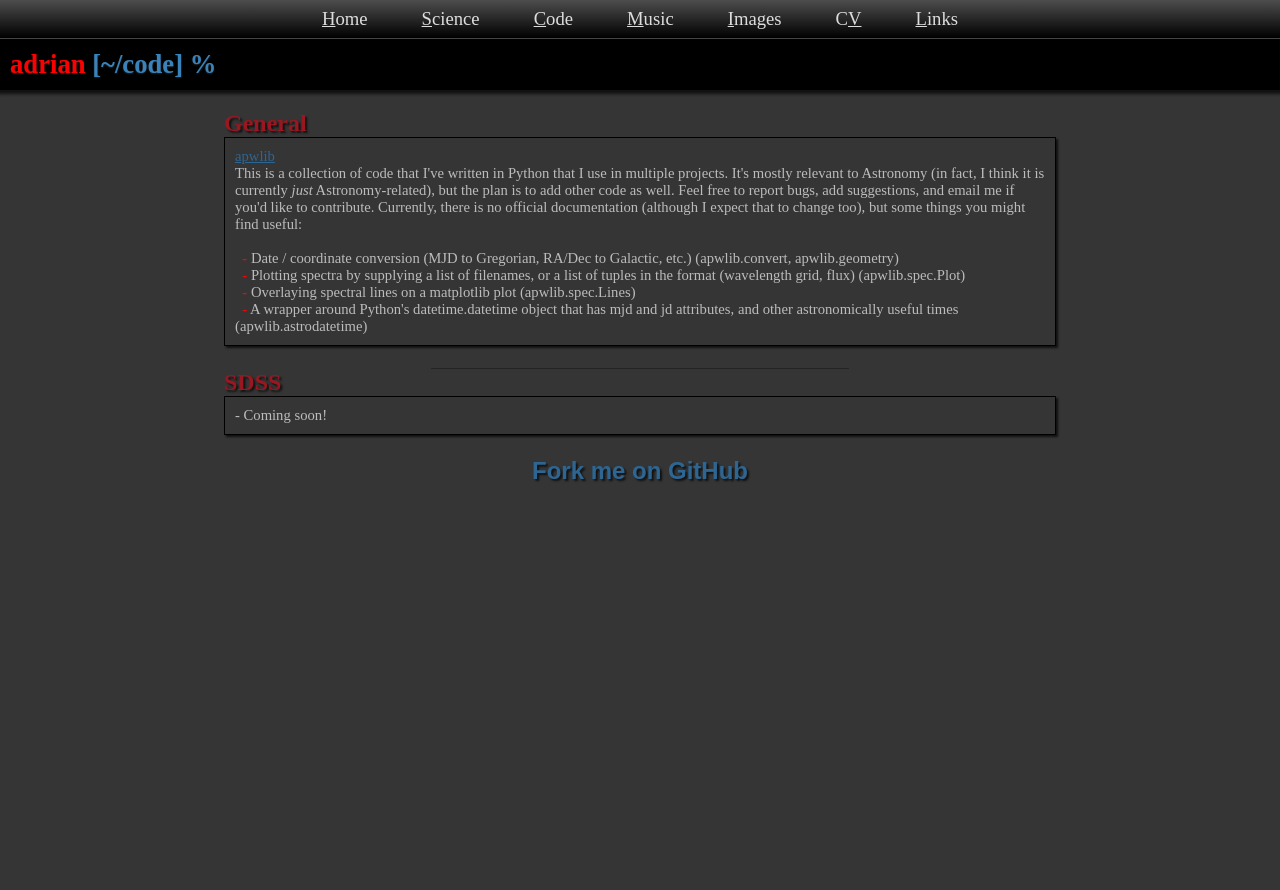
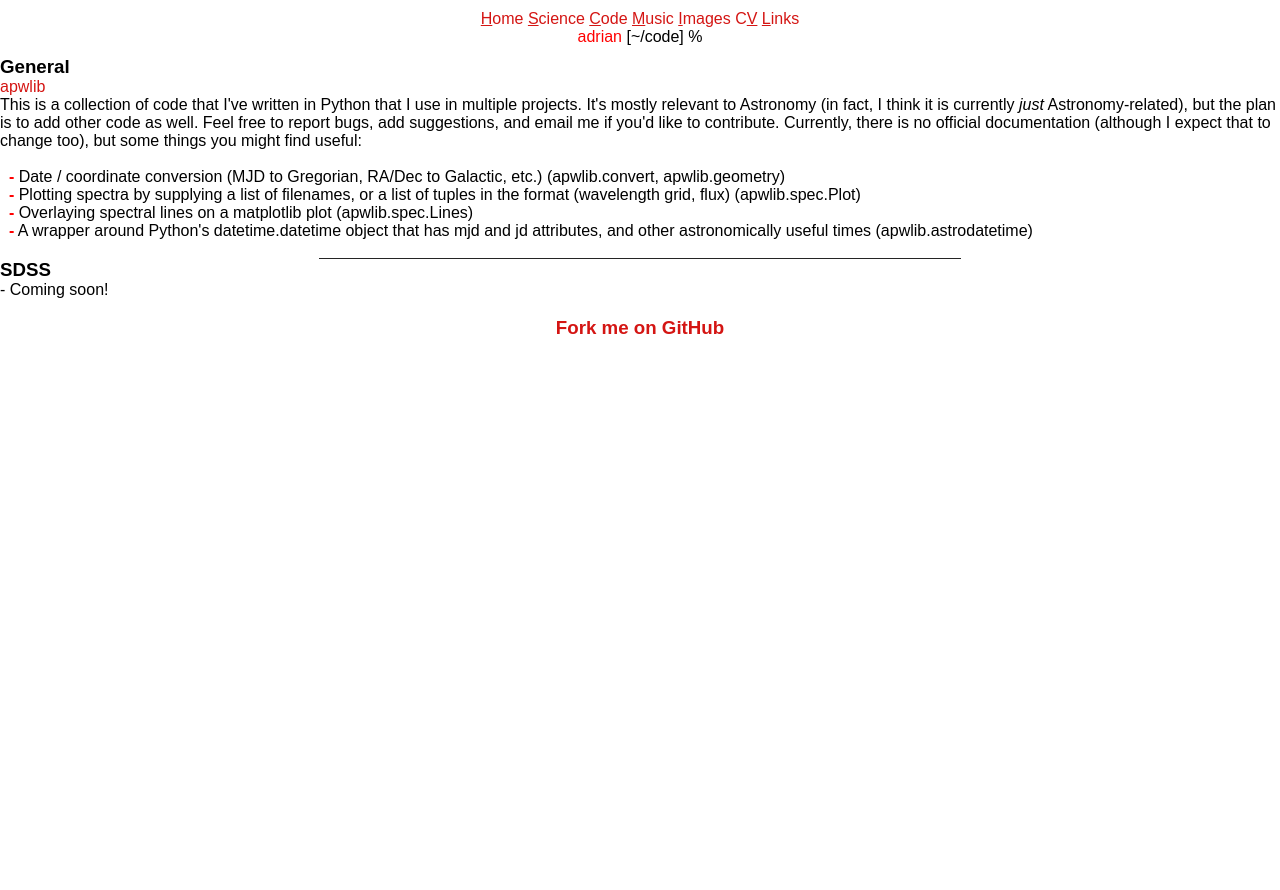
Before and after one commit to adrn/adrianpricewhelan.com, a PHP site: page /code.html in a window 1280 px wide. After the commit the page ends 334 px from the top, so only its background shows below. Run offline with PHP 8.4, Linux system fonts and the light colour scheme.

Commit message:
Started re-formatting main page

```diff
--- a/css/style.css
+++ b/css/style.css
@@ -1,143 +1,75 @@
-* {margin:0 auto;padding:0;}
+* {margin:0 auto; padding:0;}
 
-html, body {height: 100%;}
+html, body {
+    background: #fff;
+    width: 100%;
+    font-family: 'Carrois Gothic', sans-serif;
+}
 
 body {
-    background: #000;
-    background-size: 100%;
-    -moz-background-size: 100%;
 }
 
+/* --------------------------------
+    HEADER and MENU
+   -------------------------------- */
 header {
     position: relative;
-    box-shadow: 0px 2px 3px 2px #111;
-    z-index: 2000;
-    clear:both;
+    z-index: 1000;
+    width: 60%;
+    margin: auto;
+    text-align: center;
+
+    padding-top: 10px;
+    padding-bottom: 10px;
 }
 
-footer {
-    text-align: center;
-    color: #aaa;
-    font-family: "Andale Mono";
-    background: #444;
-    position: relative;
-	margin-top: -160px; /* negative value of footer height */
-	height: 150px;
-	clear:both;
-	padding-top: 5px;
-	box-shadow: 0px 0px 5px 2px #111;
+ul.menu {
+    padding-top: 4px;
+    padding-bottom: 4px;
 }
 
+ul.menu li {
+    vertical-align:middle;
+	padding: 0px 25px;
+	list-style: none;
+	display: inline;
+}
+
+ul.menu li#name {
+    font-size: 16pt;
+    font-weight: bold;
+	padding: 0px 25px;
+	list-style: none;
+	display: inline;
+	border-right: 1px solid #ccc;
+}
+
+a.menu_item {
+    text-decoration: none;
+    color: #D41513;
+}
+
+a.menu_item:hover {
+    text-decoration: underline;
+    color: #FA000D;
+}
+
+/* --------------------------------
+    LINKS
+   -------------------------------- */
 a {
-    text-decoration: underline;
-    color: #2E6693;
+    text-decoration: none;
+    color: #D41513;
 }
 
 a:hover {
-    color: #3A82BA;
+    text-decoration: underline;
+    color: #FA000D;
 }
 
-h3 {
-    color: #991720;
-    font-size: 18pt;
-    font-family: "Andale Mono";
-    text-shadow: 2px 2px 2px #111;
+/* --------------------------------
+    FOOTER
+   -------------------------------- */
+footer {
+
 }
-
-div.shadow {
-    border: 1px solid #000;
-    padding: 10px;
-    box-shadow: 2px 2px 2px 0px #111;
-    z-index: 5000;
-    font-size: 11pt;
-    font-weight: lighter;
-    color: #bcbcbc;
-}
-
-.padded {
-    padding-left: 50px;
-    padding-right: 50px;
-}
-
-img {
-    -webkit-box-shadow: 0px 0px 5px 2px #111;
-    -moz-box-shadow: 0px 0px 5px 2px #111;
-    box-shadow: 0px 0px 5px 2px #111;
-}
-
-.name {
-    background: #000;
-    padding-left: 10px;
-    padding-top: 10px;
-    padding-bottom: 10px;
-    color: #ddd;
-    font-family: "Andale Mono";
-    font-weight: bolder;
-    font-size: 20pt;
-    text-shadow: 0px 1px 2px #222;
-}
-
-.redBox {
-    background-color: #ff0000;
-}
-
-a.menu {
-    font-family: "Andale Mono";
-    padding-left: 25px;
-    padding-right: 25px;
-    text-decoration: none;
-    color: #ddd;
-    font-size: 14pt;
-}
-
-div.menu {
-    padding-top: 8px;
-    padding-bottom: 8px;
-    text-align: left;
-    text-align: center;
-    min-width: 900px;
-    border-bottom: 1px solid #444;
-
-    background: -webkit-linear-gradient(top, #000, #333);
-    background: -webkit-gradient(linear, 0% 0%, 0% 100%, from(#4d4d4d), to(#000));
-
-    z-index: 200;
-}
-
-.page {
-    width: 100%;
-    /*min-height: 500px;*/
-    min-height: 100%;
-    background-color: #353535;
-    z-index: -1;
-}
-
-.content {
-    padding-top: 20px;
-    /*padding-bottom: 20px;*/
-    overflow:auto;
-	padding-bottom: 150px;
-    width: 65%;
-    min-width: 750px;
-    min-height: 600px;
-    color: #fff;
-    font-family: "Andale Mono";
-    font-size: 14pt;
-    padding-left: 5px;
-    padding-right: 5px;
-}
-
-div.image {
-    text-align: center;
-}
-
-div.imageText {
-    position:relative;
-	top:-12px;
-	left: 225px;
-	font-size: 7pt;
-}
-
-.path {
-    color: #3A82BA;
-}
```
Also changed, not shown: index.html (+14 -32 lines), README.md (added), images/SDSS_milky.png, 1 other file.
